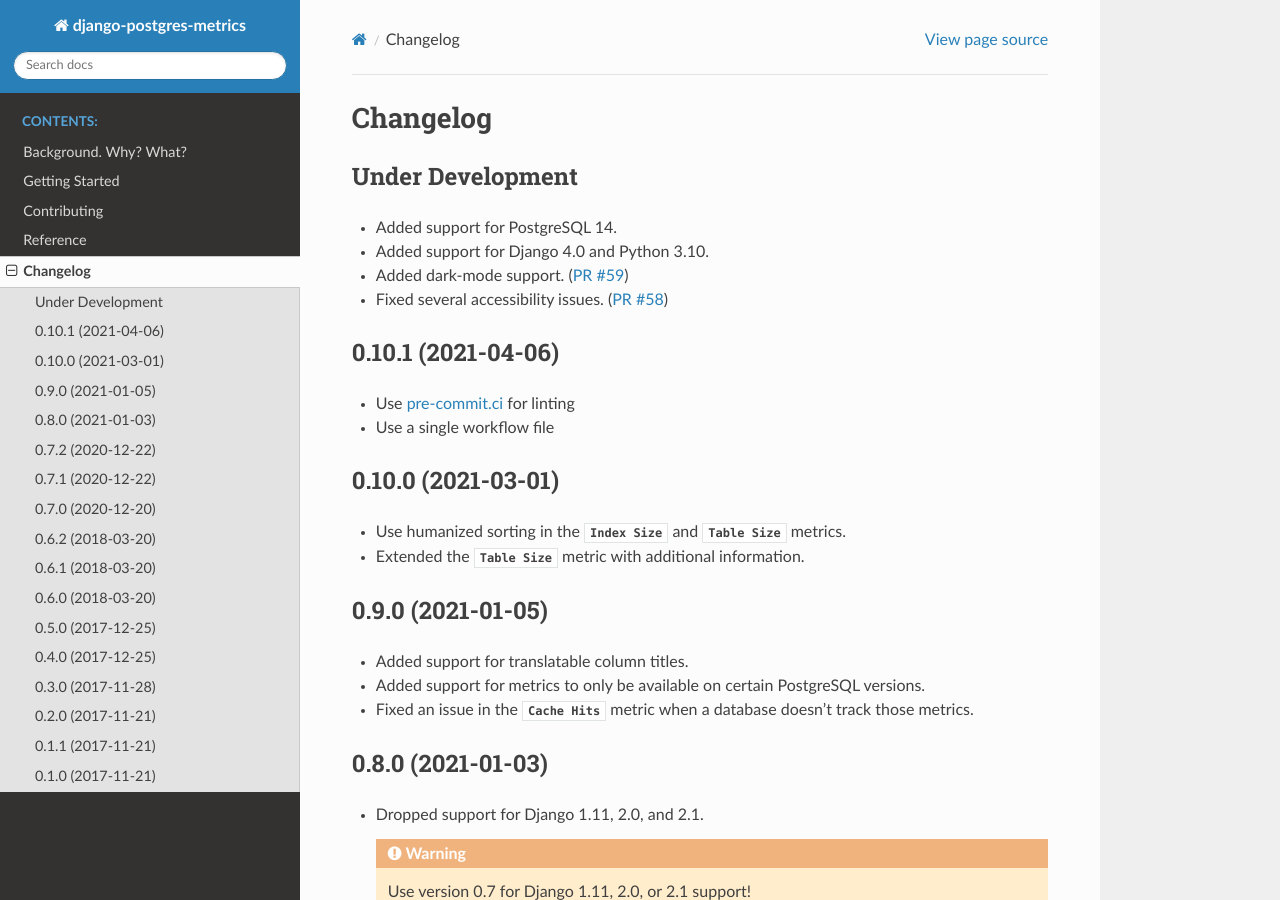
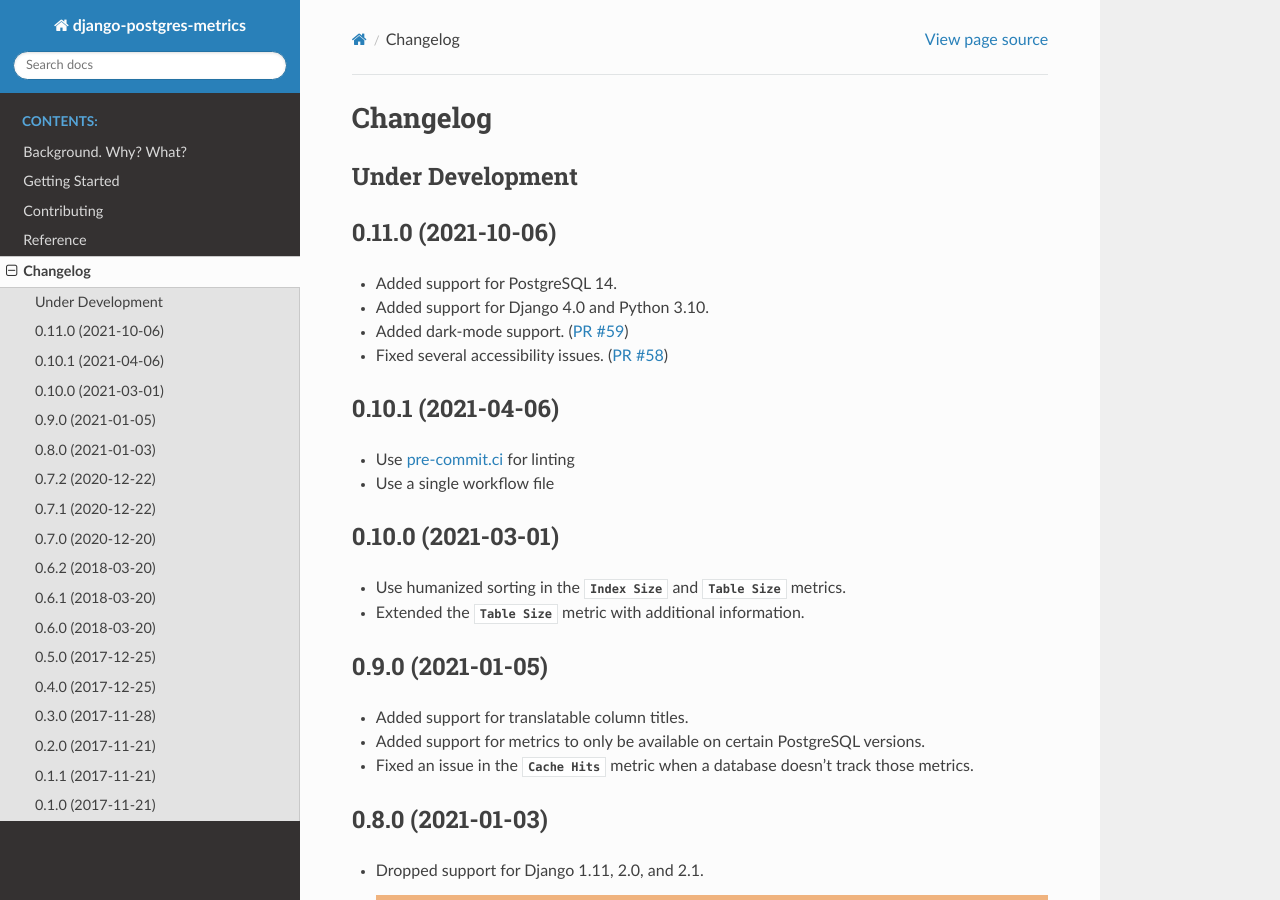
Before and after one commit to django-postgres-metrics/django-postgres-metrics, a Sphinx documentation site: the page built from docs/source/changelog.rst, in a window 1280 px wide and 900 px high. Built offline with Sphinx 7.4.7 and the Read the Docs theme 2.0.0, drawn with Linux system fonts in a browser that asks for light colours; pages that are not in the unit, such as notebooks, are missing from menus; the version number could not be read and is left out.

Commit message:
Release 0.11.0

```diff
--- a/docs/source/changelog.rst
+++ b/docs/source/changelog.rst
@@ -6,6 +6,9 @@
 
 Under Development
 =================
+
+0.11.0 (2021-10-06)
+===================
 
 * Added support for PostgreSQL 14.
 
```
